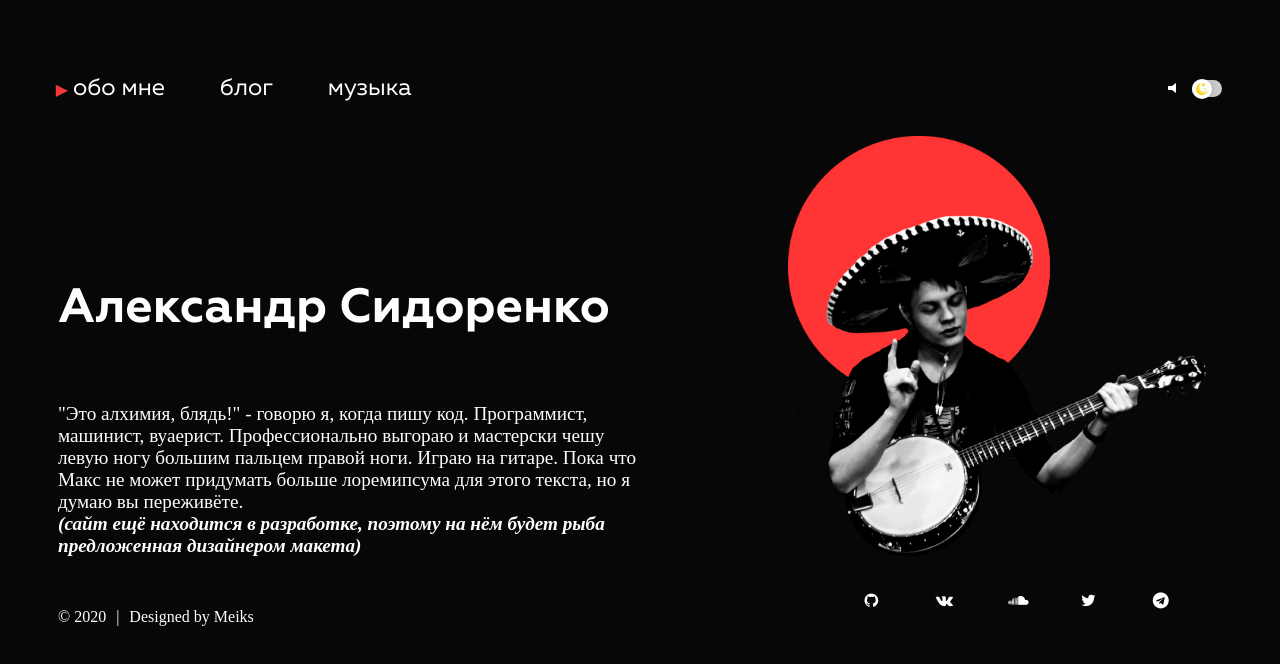
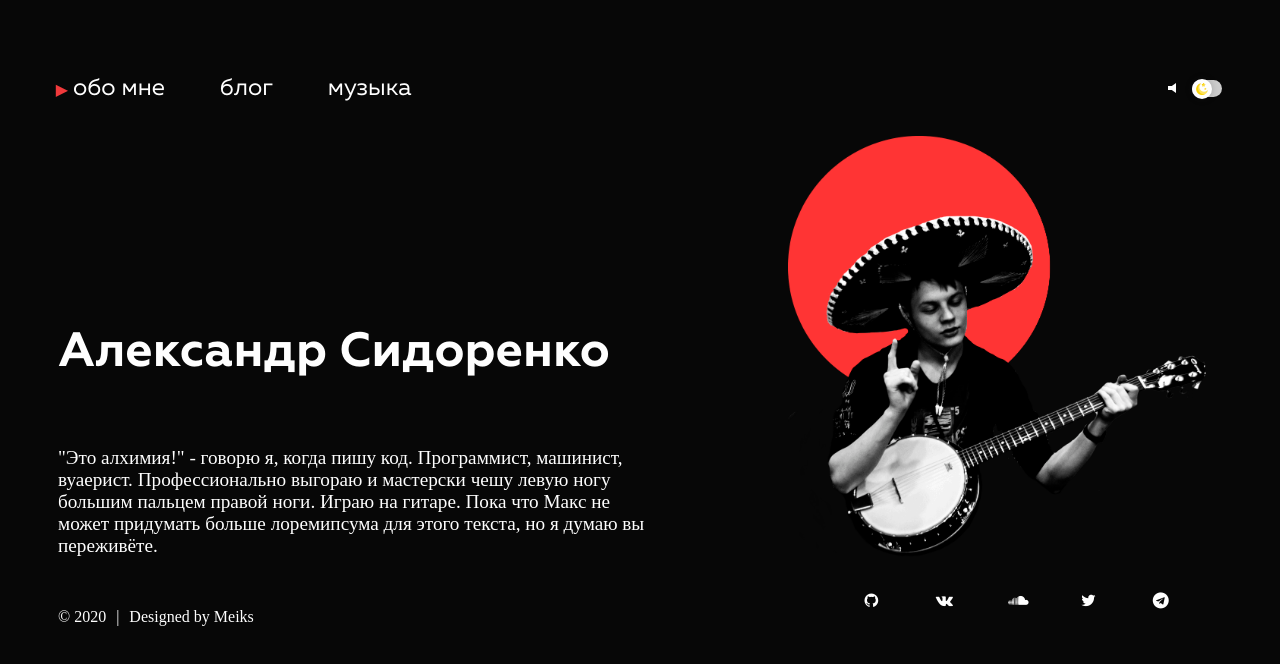
Before and after one commit to batyshkaLenin/batyshkaLenin.github.io, a React (Create React App) app: page / in a window 1280 px wide. Shown: the top 664 px of the page. Built offline with nearby package versions, Linux system fonts and the light colour scheme; a web font is replaced by a local one.

Commit message:
Delete lorem ipsum

```diff
--- a/src/index.css
+++ b/src/index.css
@@ -37,17 +37,6 @@ p {
   display: flex;
   flex-direction: column;
 }
-.text {
-  display: flex;
-  max-width: 600px;
-}
-
-.page {
-  display: flex;
-  flex-wrap: wrap-reverse;
-  justify-content: space-between;
-  align-items: flex-start;
-}
 
 @media only screen and (min-device-width: 320px) and (max-device-width: 480px) {
   .root {
--- a/src/pages/Main.module.scss
+++ b/src/pages/Main.module.scss
@@ -10,6 +10,18 @@
   user-select: none;
   max-width: 450px;
   max-height: 450px;
+}
+
+.page {
+  display: flex;
+  flex-wrap: wrap-reverse;
+  justify-content: space-between;
+  align-items: flex-start;
+}
+
+.text {
+  display: flex;
+  max-width: 600px;
 }
 
 .photo {
--- a/src/pages/Main.tsx
+++ b/src/pages/Main.tsx
@@ -17,23 +17,16 @@ const Main = () => {
   const pause = () => document.getElementsByTagName('audio')[0].pause()
   return (
     <Layout>
-      <section className="page">
-        <section className="text">
+      <section className={styles.page}>
+        <section className={styles.text}>
           <article>
             <h1 className={styles.name}>Александр Сидоренко</h1>
             <p>
-              "Это алхимия, блядь!" - говорю я, когда пишу код. Программист,
-              машинист, вуаерист. Профессионально выгораю и мастерски чешу левую
-              ногу большим пальцем правой ноги. Играю на гитаре. Пока что Макс
-              не может придумать больше лоремипсума для этого текста, но я думаю
-              вы переживёте.
-              <br />
-              <i>
-                <b>
-                  (сайт ещё находится в разработке, поэтому на нём будет рыба
-                  предложенная дизайнером макета)
-                </b>
-              </i>
+              "Это алхимия!" - говорю я, когда пишу код. Программист, машинист,
+              вуаерист. Профессионально выгораю и мастерски чешу левую ногу
+              большим пальцем правой ноги. Играю на гитаре. Пока что Макс не
+              может придумать больше лоремипсума для этого текста, но я думаю вы
+              переживёте.
             </p>
           </article>
         </section>
```
